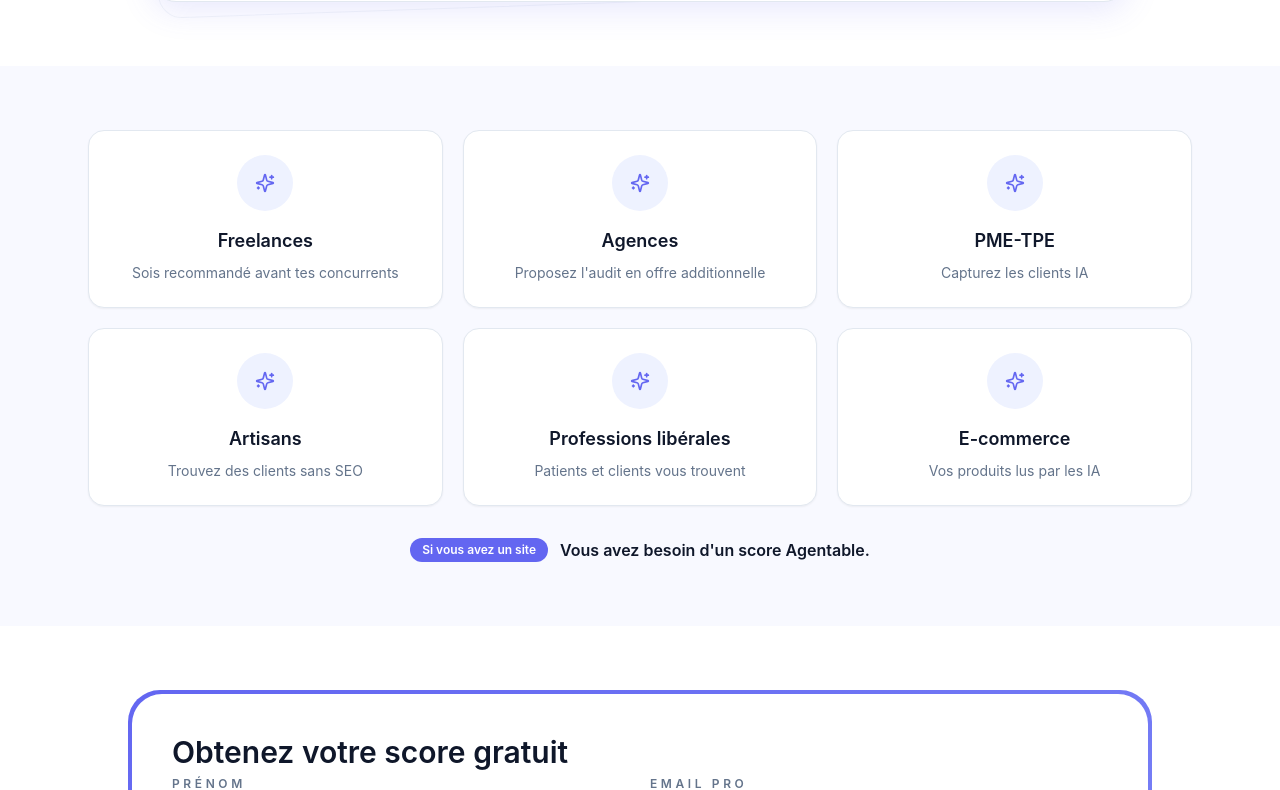
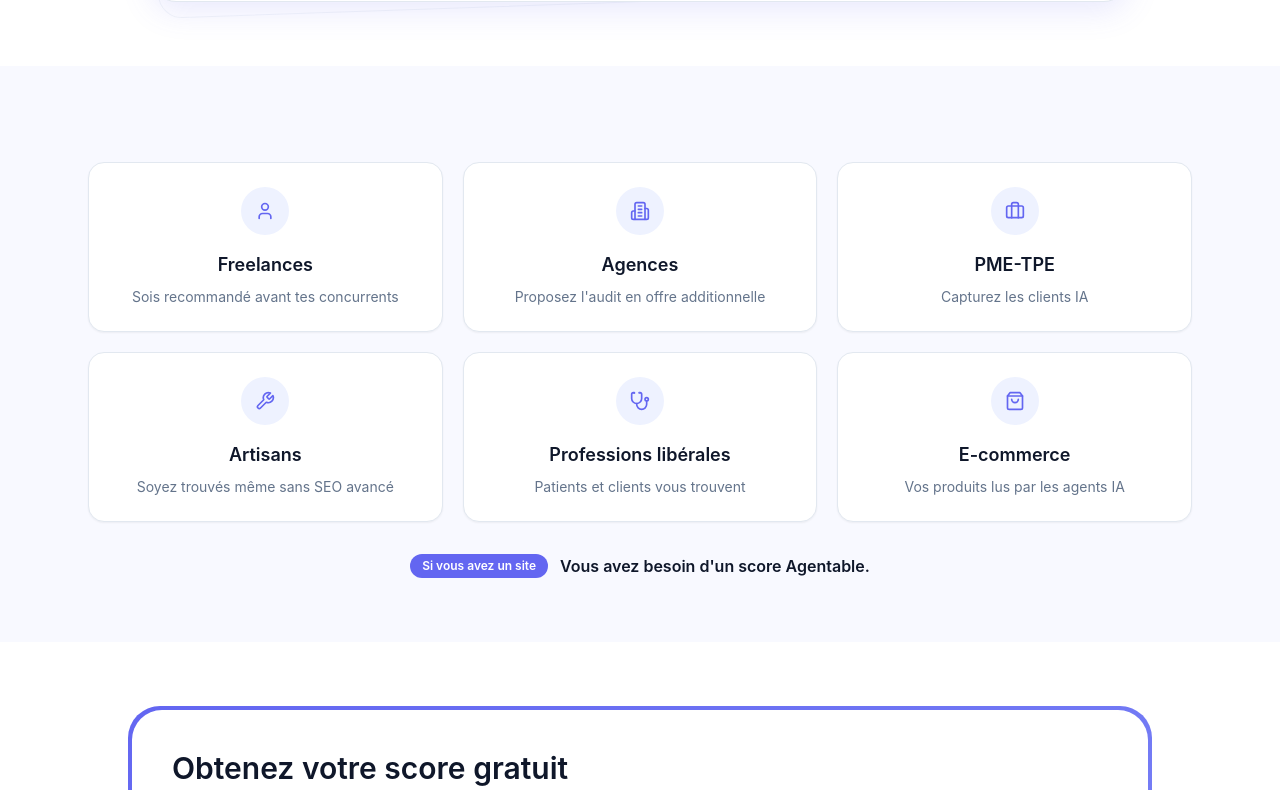
Before and after one commit to Kolkane/MCP-Audit, a Next.js app: page / in a window 1280 px wide. Shown: the part 1580-2370 px from the top of the page. Built offline with nearby package versions, Linux system fonts and the light colour scheme; no server answers.

Commit message:
chore: polish landing meta and visuals

```diff
--- a/app/layout.tsx
+++ b/app/layout.tsx
@@ -2,8 +2,14 @@ import type { Metadata } from "next";
 import "./globals.css";
 
 export const metadata: Metadata = {
-  title: "Agentable — Audit visibilité IA",
-  description: "Obtenez votre score de visibilité IA et rendez votre site lisible par les agents IA en 48h."
+  title: "Agentable — Audit de visibilité IA gratuit",
+  description: "Obtenez votre score de visibilité IA et rendez votre site lisible par les agents IA en 48h.",
+  openGraph: {
+    title: "Agentable — Audit visibilité IA gratuit",
+    description: "Découvrez si votre site est lisible par ChatGPT et les agents IA. Score gratuit en 24h.",
+    url: "https://agentable.fr",
+    type: "website"
+  }
 };
 
 export default function RootLayout({
--- a/app/page.tsx
+++ b/app/page.tsx
@@ -1,5 +1,5 @@
 import Link from "next/link";
-import { ArrowRight, Check, Quote, Sparkles, Star, X } from "lucide-react";
+import { ArrowRight, Briefcase, Building2, Check, Quote, ShoppingBag, Sparkles, Star, Stethoscope, User, Wrench, X } from "lucide-react";
 import { FadeIn } from "@/components/fade-in";
 import { ScoreAnimation } from "@/components/score-animation";
 import { AuditForm } from "@/components/audit-form";
@@ -32,12 +32,12 @@ const steps = [
 ];
 
 const personas = [
-  { label: "Freelances", benefit: "Sois recommandé avant tes concurrents", icon: "user" },
-  { label: "Agences", benefit: "Proposez l'audit en offre additionnelle", icon: "briefcase" },
-  { label: "PME-TPE", benefit: "Capturez les clients IA", icon: "buildings" },
-  { label: "Artisans", benefit: "Trouvez des clients sans SEO", icon: "hammer" },
-  { label: "Professions libérales", benefit: "Patients et clients vous trouvent", icon: "stethoscope" },
-  { label: "E-commerce", benefit: "Vos produits lus par les IA", icon: "shopping-bag" }
+  { label: "Freelances", benefit: "Sois recommandé avant tes concurrents", icon: User },
+  { label: "Agences", benefit: "Proposez l'audit en offre additionnelle", icon: Building2 },
+  { label: "PME-TPE", benefit: "Capturez les clients IA", icon: Briefcase },
+  { label: "Artisans", benefit: "Soyez trouvés même sans SEO avancé", icon: Wrench },
+  { label: "Professions libérales", benefit: "Patients et clients vous trouvent", icon: Stethoscope },
+  { label: "E-commerce", benefit: "Vos produits lus par les agents IA", icon: ShoppingBag }
 ];
 
 const pricing = [
@@ -255,16 +255,19 @@ export default function Page() {
       <section className="section bg-surface" id="personas">
         <div className="mx-auto max-w-6xl px-6">
           <FadeIn>
-            <div className="grid gap-5 md:grid-cols-3">
-              {personas.map((persona) => (
-                <div key={persona.label} className="rounded-2xl border border-border bg-white p-6 text-center shadow-sm">
-                  <div className="mx-auto flex h-14 w-14 items-center justify-center rounded-full bg-[#EEF2FF] text-accent">
-                    <Sparkles className="h-5 w-5" />
+            <div className="mt-8 grid gap-5 md:grid-cols-3">
+              {personas.map((persona) => {
+                const Icon = persona.icon;
+                return (
+                  <div key={persona.label} className="rounded-2xl border border-border bg-white p-6 text-center shadow-sm">
+                    <div className="mx-auto flex h-12 w-12 items-center justify-center rounded-full bg-[#EEF2FF] text-accent">
+                      <Icon className="h-5 w-5" />
+                    </div>
+                    <h3 className="mt-4 text-lg font-semibold text-night">{persona.label}</h3>
+                    <p className="mt-2 text-sm text-slate">{persona.benefit}</p>
                   </div>
-                  <h3 className="mt-4 text-lg font-semibold text-night">{persona.label}</h3>
-                  <p className="mt-2 text-sm text-slate">{persona.benefit}</p>
-                </div>
-              ))}
+                );
+              })}
             </div>
             <div className="mt-8 flex items-center justify-center gap-3">
               <span className="rounded-full bg-accent px-3 py-1 text-xs font-semibold text-white">Si vous avez un site</span>
@@ -403,7 +406,7 @@ export default function Page() {
         <div className="mx-auto flex max-w-6xl flex-col gap-4 px-6 md:flex-row md:items-center md:justify-between">
           <div>
             <p className="text-base font-semibold text-white">Agentable</p>
-            <p>SIRET [A_REMPLACER] · Service 100% français 🇫🇷</p>
+            <p>Jungle.Block Solutions · SIRET 99521609000010 · Service 100% français 🇫🇷</p>
             <p>© 2025 Agentable — Tous droits réservés</p>
           </div>
           <div className="flex flex-wrap gap-6 text-sm">
--- a/components/score-animation.tsx
+++ b/components/score-animation.tsx
@@ -9,21 +9,24 @@ export function ScoreAnimation() {
   const width = useTransform(bar, (value) => `${Math.max(0, Math.min(100, value))}%`);
 
   useEffect(() => {
-    let start = 0;
     const end = 23;
     const duration = 1500;
-    const step = 16;
-    const timer = setInterval(() => {
-      start += step;
-      const progress = Math.min(start / duration, 1);
+    let rafId: number;
+    let startTime: number | null = null;
+
+    const tick = (timestamp: number) => {
+      if (startTime === null) startTime = timestamp;
+      const progress = Math.min((timestamp - startTime) / duration, 1);
       const value = Math.round(end * progress);
       setScore(value);
       bar.set(value);
-      if (progress >= 1) {
-        clearInterval(timer);
+      if (progress < 1) {
+        rafId = requestAnimationFrame(tick);
       }
-    }, step);
-    return () => clearInterval(timer);
+    };
+
+    rafId = requestAnimationFrame(tick);
+    return () => cancelAnimationFrame(rafId);
   }, [bar]);
 
   return (
```
Also changed, not shown: 1 other file (tests, documents, lock files or other folders).
